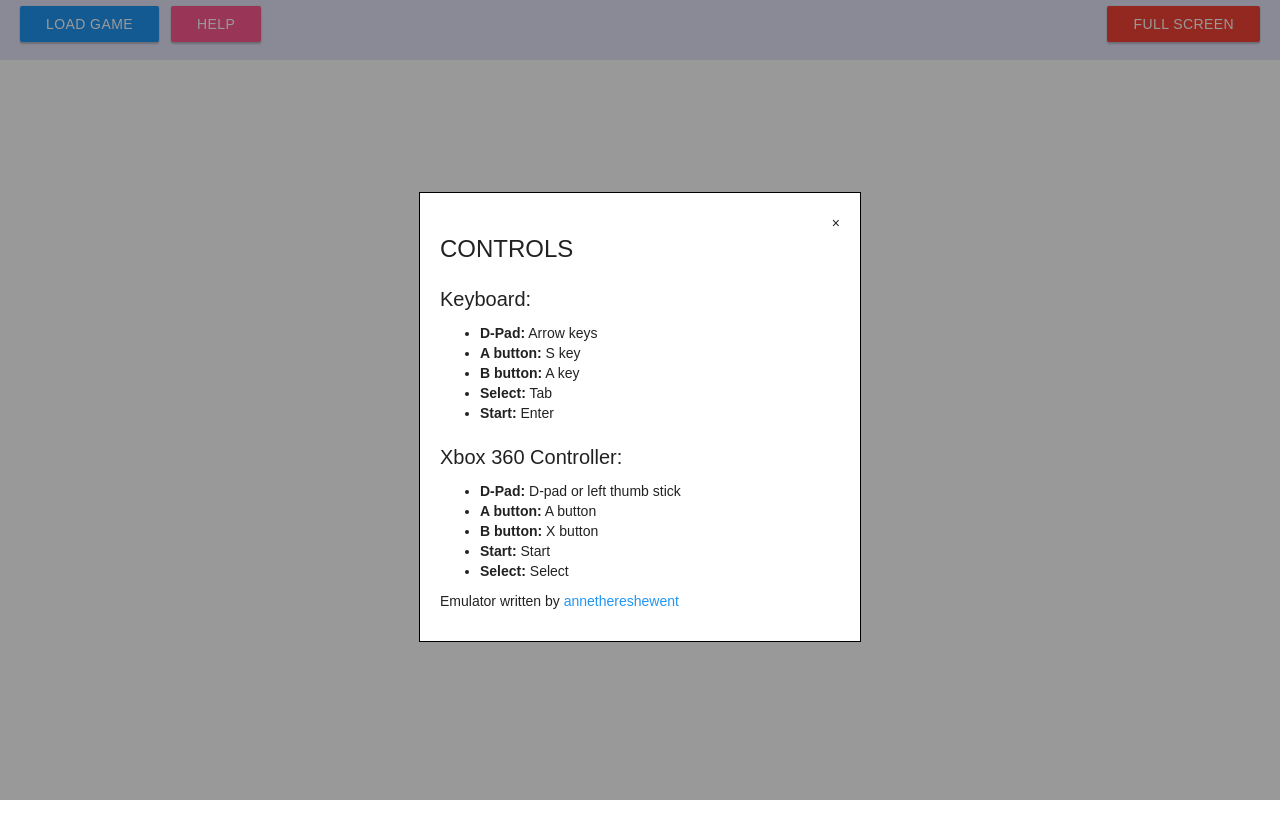
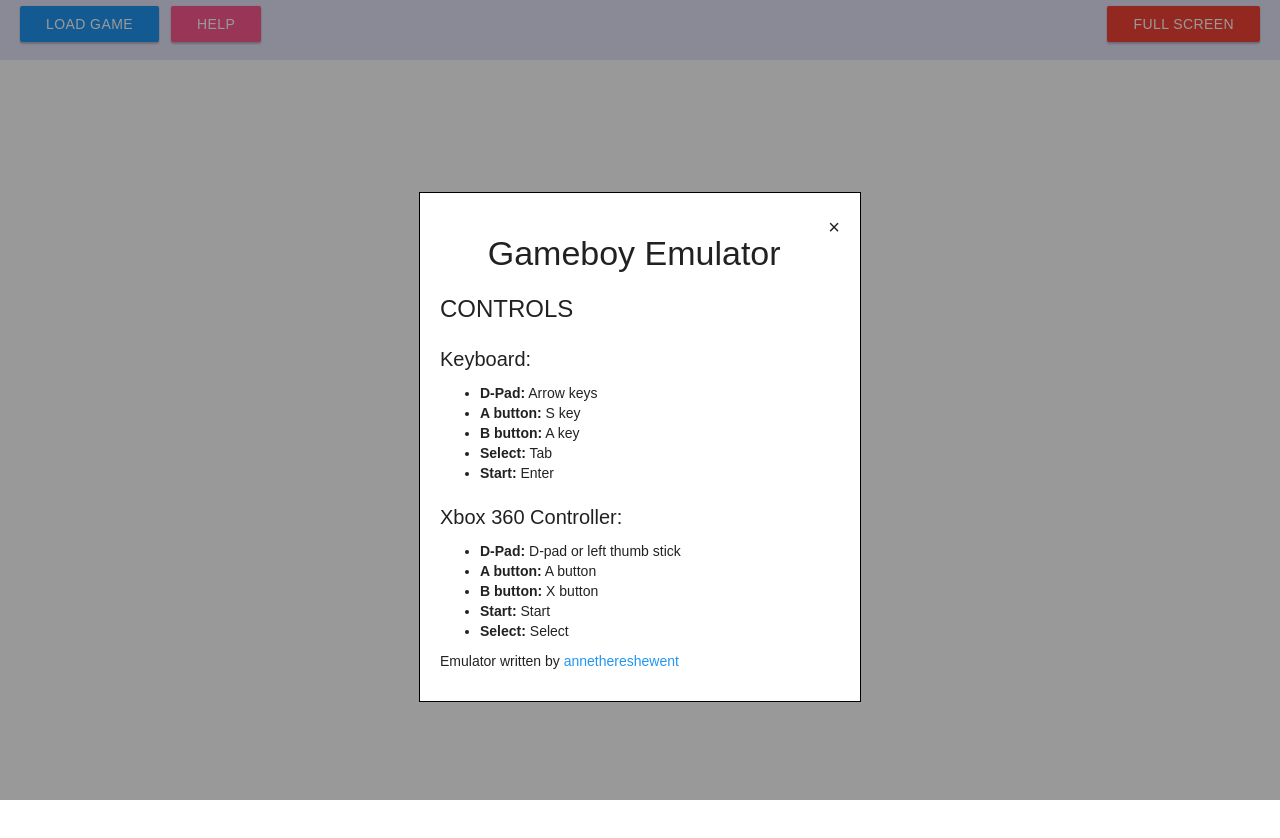
Before and after one commit to annethereshewent/gameboy-typescript-core, a plain HTML site: page index.html in a window 1280 px wide. Both pictures are taken after a click on the button "HELP". Drawn offline with Linux system fonts and the light colour scheme.

Commit message:
add name of emulator

```diff
--- a/app.css
+++ b/app.css
@@ -23,6 +23,7 @@
   font-weight: 700;
 }
 .close {
+  font-size: 20px;
   float: right;
   cursor: pointer;
 }
@@ -49,7 +50,9 @@
 .buttons {
   margin-left: 20px;
 }
-
+.title {
+  text-align: center;
+}
 #full-screen {
   float: right;
   margin-right: 20px;
--- a/index.html
+++ b/index.html
@@ -11,9 +11,7 @@
         <button class="mui-btn mui-btn--accent mui-btn--raised" onClick="showControlsModal()">Help</button>
         <button id="full-screen" class="mui-btn mui-btn--danger mui-btn--raised" onClick="enterFullScreen()">Full Screen</button>
       </div>
-
     </div>
-
     <div class="gameboy">
       <input id="rom-input" type="file" style="display: none" />
       <canvas width="160" height="144"></canvas>
@@ -21,6 +19,9 @@
     <div id="modal">
       <div class="controls">
         <span class="close" onClick="hideControlsModal()">&times;</span>
+        <div class="title">
+          <h1>Gameboy Emulator</h1>
+        </div>
         <h2>CONTROLS</h2>
         <h3>Keyboard:</h3>
         <ul>
```
